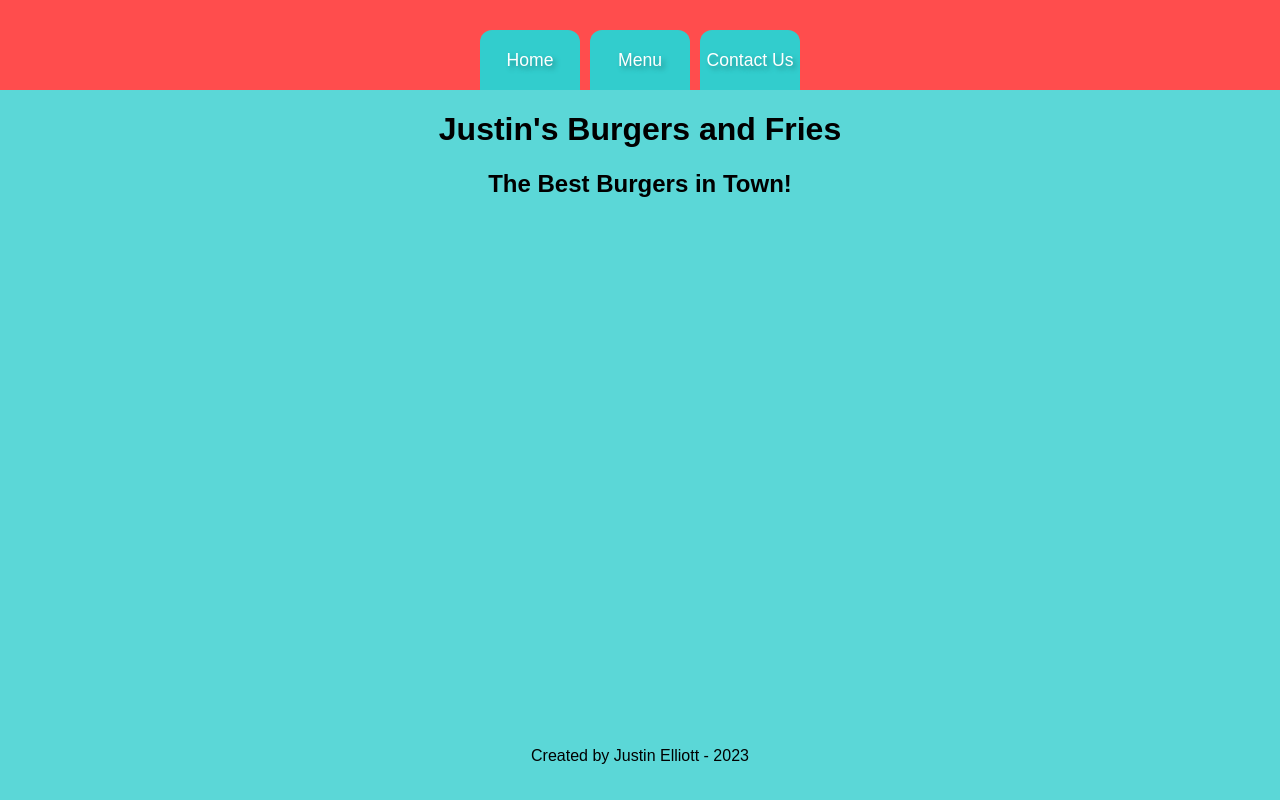
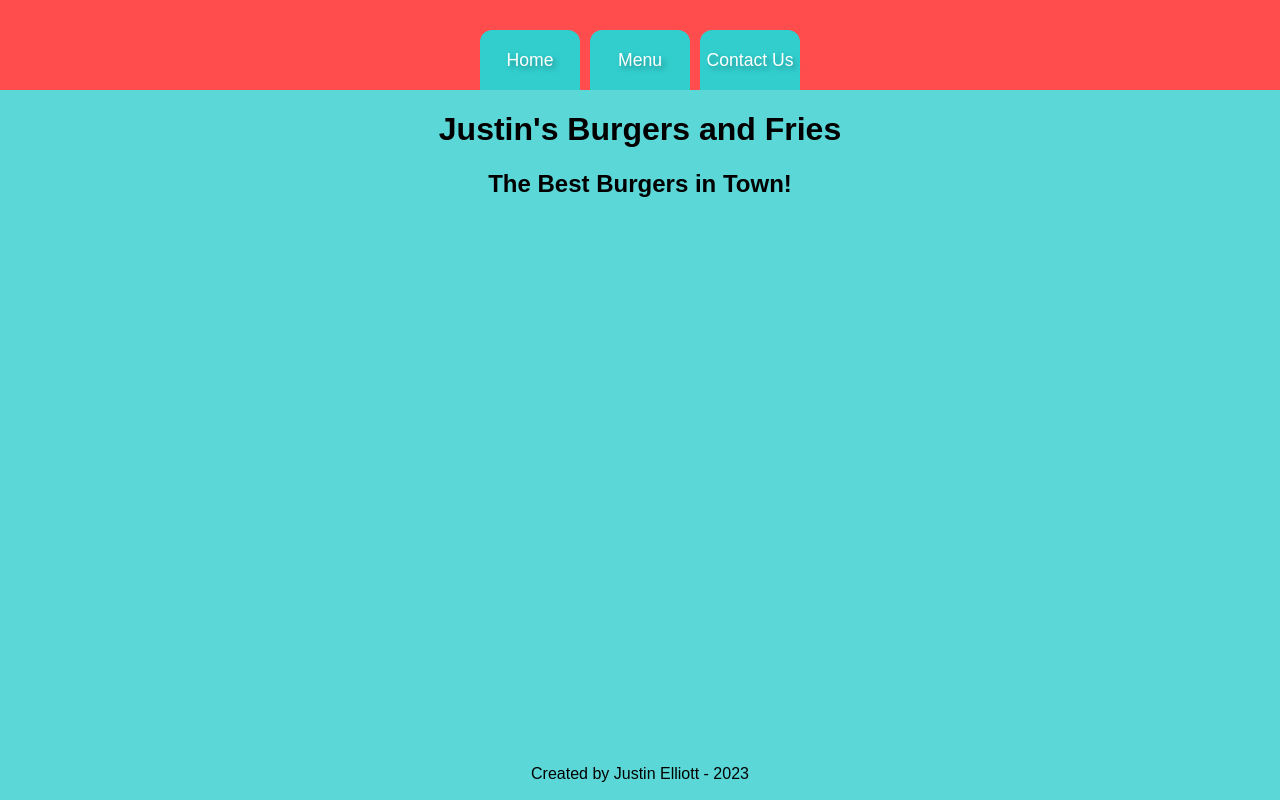
Before and after one commit to crashtestjustin/restaurant-page, a website built with webpack: page dist/index.html in a window 1280 px wide. Built offline with nearby package versions, Linux system fonts and the light colour scheme.

Commit message:
Updating styling to footer

```diff
--- a/src/style.css
+++ b/src/style.css
@@ -52,5 +52,7 @@ h2 {
 }
 
 footer {
-  text-align: center;
+  display: flex;
+  justify-content: center;
+  align-items: center;
 }
```
Also changed, not shown: dist/index.html.
